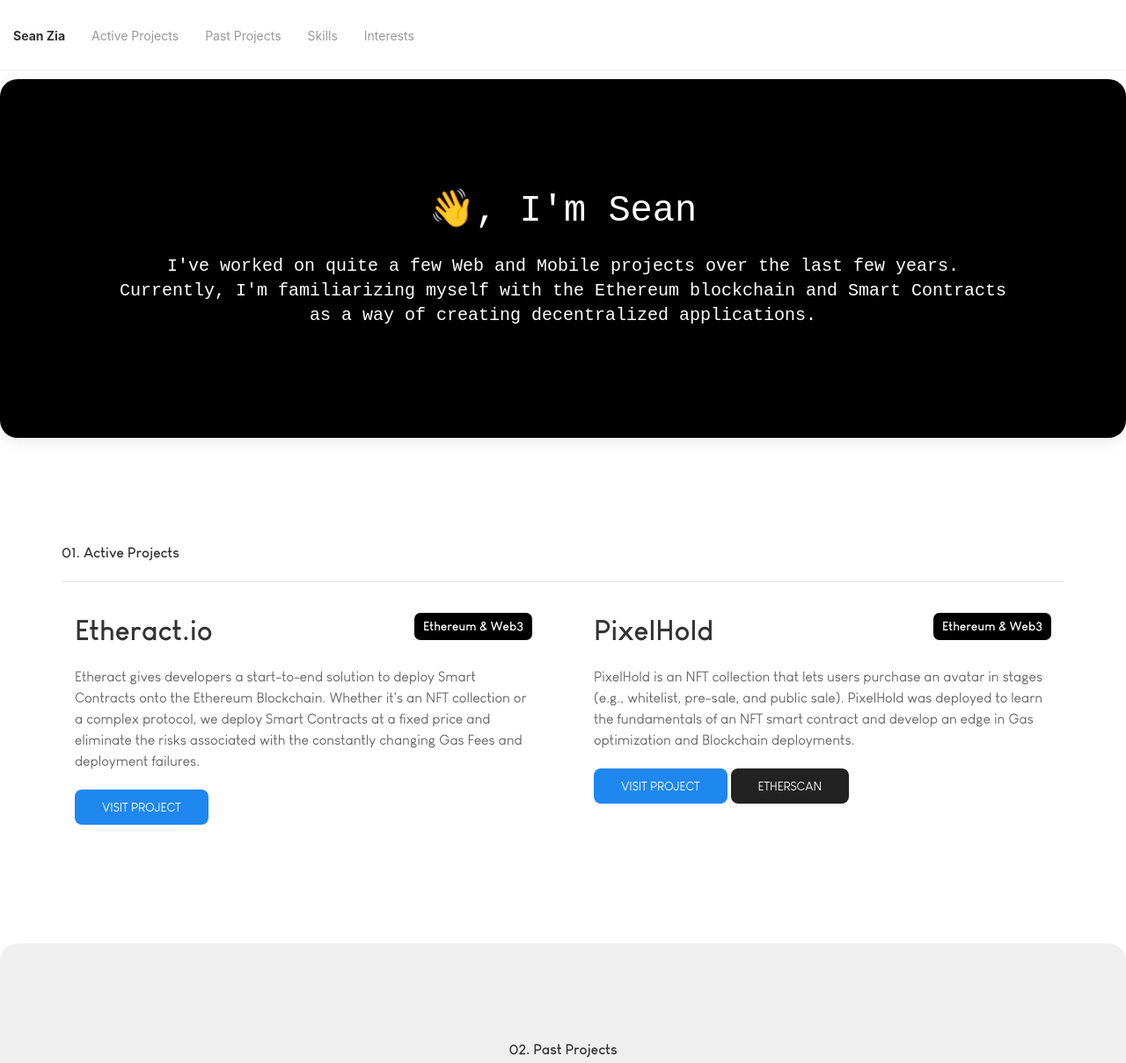
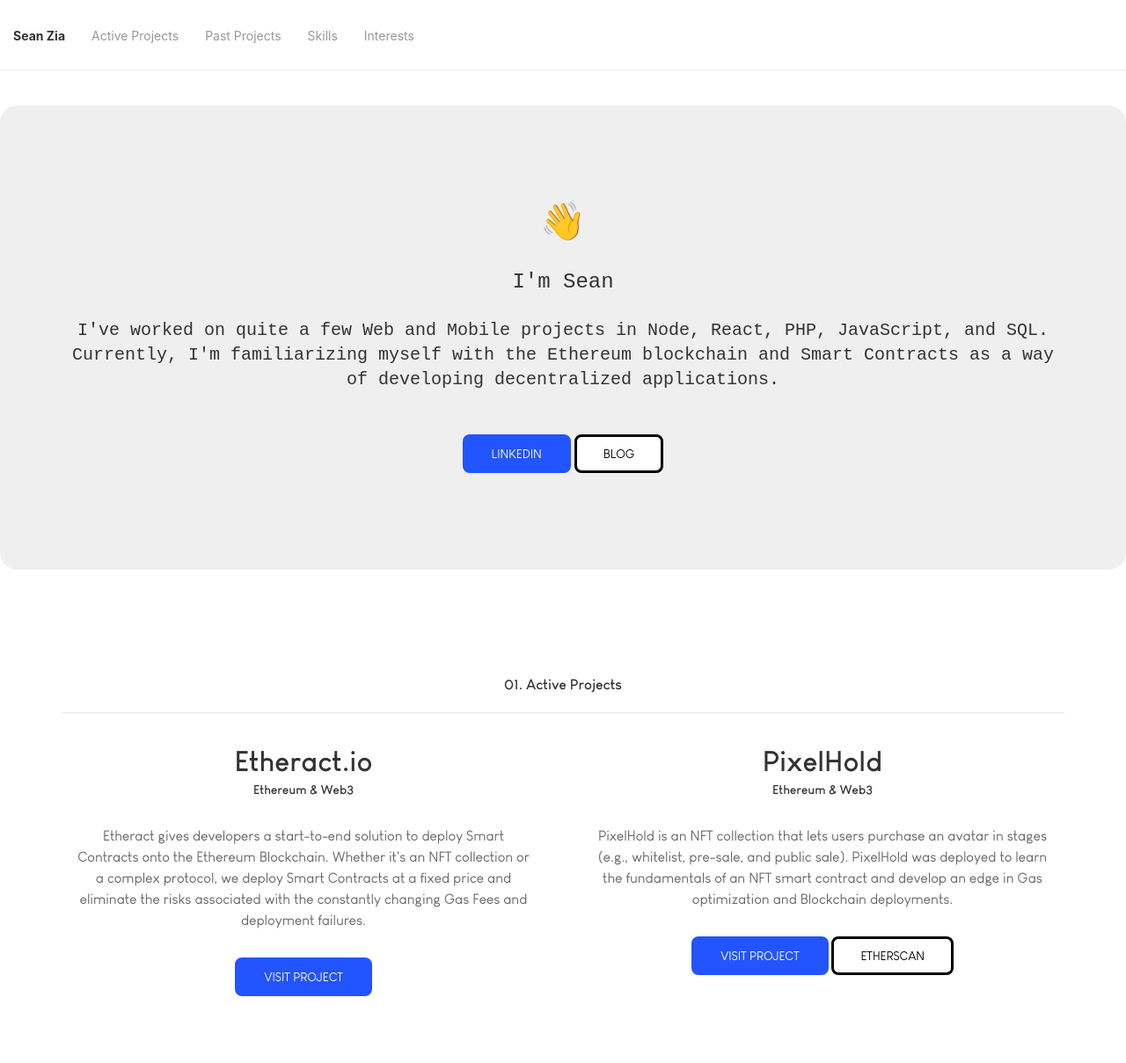
Before and after one commit to seanzia/seanzia.github.io, a plain HTML site: page index.html in a window 1280 px wide. Shown: the top 1209 px of the page at 88% size. Drawn offline with nearby package versions, Linux system fonts and the light colour scheme.

Commit message:
design + content
design fixes
content changes
addition of blog button

```diff
--- a/assets/css/style.css
+++ b/assets/css/style.css
@@ -26,6 +26,13 @@
 	text-shadow: 6px 6px #ddd;
 	color: #222;
 }
+
+.uk-button-primary { background: #2254ff;border: 3px solid #2254ff; }
+.uk-button-primary:hover { background: #000 !important;border-color: #000 !important; }
+
+.uk-button-secondary { background: #FFF;color: #000;border: 3px solid #000; }
+.uk-button-secondary:hover { background: #000 !important;color: #FFF !important; }
+
 /*UIKit*/
 .uk-tooltip {
 	background-color: #f8fafb;
@@ -67,7 +74,7 @@
 }
 /*Div Cuts*/
 .cut-01 {
-	background: #000;
+	background: #2254ff;
 	border-radius: 20px;
 }
 .cut-02 {
--- a/index.html
+++ b/index.html
@@ -43,7 +43,7 @@
             <nav class="uk-container-large uk-align-center uk-navbar-container uk-navbar-transparent" uk-navbar>
                <div class="uk-navbar-left">
                    <ul class="uk-navbar-nav uk-visible@s">
-                       <li class="uk-active"><a uk-scroll class="uk-text-capitalize" href="/"><b>Sean Zia</b></a></li>
+                       <li class="uk-active"><a class="uk-text-capitalize" href="/"><b>Sean Zia</b></a></li>
                        <li><a uk-scroll href="#active_projects" class="uk-text-capitalize">Active Projects</a></li>
                        <li><a uk-scroll href="#past_projects" class="uk-text-capitalize">Past Projects</a></li>
                        <li><a uk-scroll href="#skills" class="uk-text-capitalize">Skills</a></li>
@@ -55,19 +55,22 @@
                </div>
             </nav>
          </div>
-         <div class="uk-container uk-margin-small uk-padding-medium uk-container-large cut-01 uk-box-shadow-medium" style="background-image: url(''); background-size: cover;">
-            <div id="ilqj-2" class="uk-padding-large uk-flex uk-flex-center">
-               <div id="im06m-2" class="uk-flex uk-flex-middle uk-text-center">
-                  <div class="uk-padding-small">
-                     <h1 class="uk-margin-remove source-code-font" style="color: #FFF;">👋, I'm Sean</h1>
-                     <br/>
-                     <h4 class="uk-margin-remove source-code-font" style="color: #FFF;">I've worked on quite a few Web and Mobile projects over the last few years. Currently, I'm familiarizing myself with the Ethereum blockchain and Smart Contracts as a way of creating decentralized applications.</h4>
-                  </div>
-               </div>
+
+         <div id="past_projects" class="uk-container uk-margin-small uk-padding-large uk-container-large cut-03" style="margin-top: 40px !important;">
+            <div class="uk-text-center">
+               <h1 class="uk-margin-remove source-code-font">👋</h1>
+               <br/>
+               <h3 class="uk-margin-remove source-code-font">I'm Sean</h3>
+               <br/>
+               <h4 class="uk-margin-remove source-code-font">I've worked on quite a few Web and Mobile projects in Node, React, PHP, JavaScript, and SQL. Currently, I'm familiarizing myself with the Ethereum blockchain and Smart Contracts as a way of developing decentralized applications.</h4>
+               <br/><br/>
+               <a class="uk-button uk-button-primary" target="_blank" href="https://www.pixelhold.com/">LinkedIn</a>
+               <a class="uk-button uk-button-secondary" target="_blank" href="https://www.seanzia.com/">Blog</a>
             </div>
          </div>
+
          <div id="active_projects" class="uk-container uk-margin-small uk-padding-large uk-container-large">
-            <div class="uk-text-left">
+            <div class="uk-text-center">
                <h5 class="uk-margin-remove">
                   01. Active Projects
                </h5>
@@ -76,21 +79,25 @@
             <div id="i49l79" class="uk-grid uk-child-width-1-1 uk-child-width-1-2@s" uk-height-match>
                <div class="active-projects">
                   <div class="uk-padding-small uk-text-left">
-                     <h2 class="uk-margin-remove">Etheract.io <span class="uk-text-small uk-item-highlight">Ethereum & Web3</span></h2>
-                     <p>
+                     <h2 class="uk-margin-remove uk-text-center">Etheract.io<br/><span class="uk-text-small" style="display: block;">Ethereum & Web3</span></h2>
+                     <p class="uk-width-xlarge@l uk-align-center uk-text-center uk-clearfix">
                         Etheract gives developers a start-to-end solution to deploy Smart Contracts onto the Ethereum Blockchain. Whether it's an NFT collection or a complex protocol, we deploy Smart Contracts at a fixed price and eliminate the risks associated with the constantly changing Gas Fees and deployment failures.
                      </p>
-                     <a class="uk-button uk-button-primary" target="_blank" href="https://www.etheract.io/">Visit Project</a>
+                     <p class="uk-width-xlarge@l uk-align-center uk-text-center uk-clearfix">
+                        <a class="uk-button uk-button-primary" target="_blank" href="https://www.etheract.io/">Visit Project</a>
+                     </p>
                   </div>
                </div>
                <div class="active-projects">
                   <div class="uk-padding-small uk-text-left">
-                    <h2 class="uk-margin-remove">PixelHold <span class="uk-text-small uk-item-highlight">Ethereum & Web3</span></h2>
-                     <p>
+                    <h2 class="uk-margin-remove uk-text-center">PixelHold<br/><span class="uk-text-small" style="display: block;">Ethereum & Web3</span></h2>
+                     <p class="uk-width-xlarge@l uk-align-center uk-text-center uk-clearfix">
                         PixelHold is an NFT collection that lets users purchase an avatar in stages (e.g., whitelist, pre-sale, and public sale). PixelHold was deployed to learn the fundamentals of an NFT smart contract and develop an edge in Gas optimization and Blockchain deployments.
                      </p>
-                     <a class="uk-button uk-button-primary" target="_blank" href="https://www.pixelhold.com/">Visit Project</a>
-                     <a class="uk-button uk-button-secondary" target="_blank" href="https://etherscan.io/address/0xaa961cd70794e90abe23e54b0772e27fcb5fb32c">Etherscan</a>
+                     <p class="uk-width-xlarge@l uk-align-center uk-text-center uk-clearfix">
+                        <a class="uk-button uk-button-primary" target="_blank" href="https://www.pixelhold.com/">Visit Project</a>
+                        <a class="uk-button uk-button-secondary" target="_blank" href="https://etherscan.io/address/0xaa961cd70794e90abe23e54b0772e27fcb5fb32c">Etherscan</a>
+                     </p>
                   </div>
                </div>
             </div>
@@ -222,12 +229,14 @@
                      <div class="uk-padding-small uk-text-left">
                         <h3>RedPine <span class="uk-text-small uk-item-highlight">Web</span></h3>
                         <p>RedPine was a platform that allowed small musicians to find venues throughout Toronto and crowdfund concerts with their fanbase. At its peak, we were processing 10 shows a month at more than 50 different venue partners.</p>
+                        <p><b>Tech Stack:</b> React, JavaScript, MySQL, Python, Django</p>
                      </div>
                   </div>
                   <div class="uk-card uk-card-body uk-padding-remove">
                      <div class="uk-padding-small uk-text-left">
                         <h3>AShopApp <span class="uk-text-small uk-item-highlight">Android</span></h3>
                         <p>AShopApp let users scan the barcode of a retail product from H&M, Zara, and Forever21 to discover similar products from other stores near them.</p>
+                        <p><b>Tech Stack:</b> Android (Java), PHP (Codeigniter), JavaScript, MySQL, Cron Jobs</p>
                      </div>
                   </div>
                   <!--<div class="uk-text-left uk-padding-small">
@@ -248,13 +257,14 @@
                            <img class="uk-rc-img" src="./assets/images/ashopapp/android_5.png" width="64" >
                         </a>
                      </div>
-                  </div>-->
+                  </div>
                   <div class="uk-card uk-card-body uk-padding-remove">
                      <div class="uk-padding-small uk-text-left">
                         <h3>Lihter <span class="uk-text-small uk-item-highlight">Web</span></h3>
                         <p>Lihter was an online job portal that allowed recruiters and job seekers to quantify their knowledge. An internal algorithm was used to match job seekers with roles they would perform the best at.</p>
+                        <p><b>Tech Stack:</b> PHP (Codeigniter), MySQL</p>
                      </div>
-                  </div>
+                  </div>-->
                </div>
             </div>
          </div>
@@ -305,7 +315,7 @@
                <div class="uk-padding-small">
                   <div class="uk-flex uk-flex-middle uk-padding-medium uk-width-1-1 uk-flex-center">
                      <div class="uk-width-1-1 uk-text-left">
-                        <h5 class="uk-margin-remove">Mobile &amp; Development</h5>
+                        <h5 class="uk-margin-remove">Mobile Development</h5>
                         <ul class="uk-list uk-list-divider">
                             <li>Android Studio / Java</li>
                             <li><a href="https://expo.dev/" target="_blank">Expo.dev</a> - an open-source platform for making universal native apps for Android, iOS, and the web with JavaScript and React</li>
@@ -326,9 +336,11 @@
                <div class="uk-padding-large">
                   <div class="uk-flex uk-flex-middle uk-padding-medium uk-width-1-1 uk-flex-center">
                      <div class="uk-padding-small uk-text-center">
-                        <h2 class="uk-width-1-1 uk-margin-remove-top" style="color: #FFF;">Machine &amp; Deep Learning</h2>
+                        <h2 class="uk-width-1-1 uk-margin-remove-top" style="color: #FFF;">Machine Learning & AI</h2>
                         <p class="uk-width-xlarge@l uk-align-center uk-clearfix" style="color: #FFF;">
-                           The world of AIs is complex, and rightfully so... but it's also crucial to the future. Newscoop was my first dive into the world of machine learning and even with such a simple use-case I was able to learn how such technology can change the way we interact with each other and consume information. We're at a stage where an average person is processing more information than any of our ancestors, and as the quantity of information grows, AIs will be the only scalable solution to help us in our everyday lives.
+                           Newscoop was my first dive into the world of machine learning and even with such a simple use-case I was able to learn how such technology can change the way we interact with each other and consume information. We're at a stage where an average person is processing more information than any other time in history, and as the quantity of information grows, AI will be the only scalable solution.
+                           <br/><br/>
+                           <b>No active projects</b>
                         </p>
                      </div>
                   </div>
@@ -338,8 +350,12 @@
                      <div class="uk-padding-small uk-text-center">
                         <h2 class="uk-width-1-1 uk-margin-remove-top" style="color: #FFF;">Blockchains</h2>
                         <p class="uk-width-xlarge@l uk-align-center uk-clearfix" style="color: #FFF;">
-                           The Web3 space is still in its infancy and I think there is a lot of room for growth. The most recent NFT space is a precursor to how Blockchains can revolutionize ownership of digital content. Industries that create digital content (e.g. publishers) are going to be the biggest winners.
+                           The Web3 space is still in its infancy and I think there is a lot of room for growth. The most recent NFT space is a precursor to how Blockchains can revolutionize ownership of digital content. Industries that create digital content (e.g. publishers) are going to be the biggest winners. Blockchains will boost trust and transparency in an increasingly digital world.
+                           <br/><br/>
+                           <b>Active projects</b>
                         </p>
+                        <a class="uk-button uk-button-primary" href="https://www.pixelhold.com/" target="_blank">PixelHold</a>
+                        <a class="uk-button uk-button-primary" href="https://www.etheract.io/" target="_blank">Etheract</a>
                      </div>
                   </div>
                </div>
```
